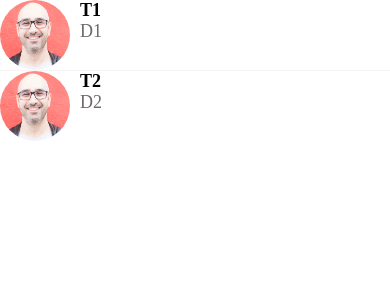
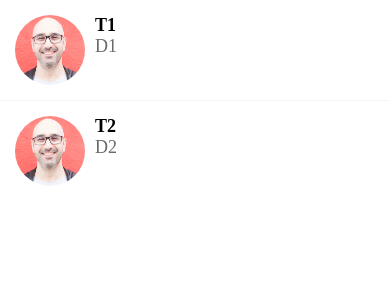
Before and after one commit to cirrusm/Done_With_It, a React Native app: screen / in a window 390 px wide. Shown: the top 300 px of the page. Built offline with nearby package versions, Linux system fonts and the light colour scheme.

Commit message:
view components

```diff
--- a/app/components/ListItem.js
+++ b/app/components/ListItem.js
@@ -17,7 +17,8 @@ export default function ListItem({title, subTitle, image}) {
 
 const styles = StyleSheet.create({
   container: {
-    flexDirection: 'row'
+    flexDirection: 'row',
+    padding: 15
   },
   image: {
     width: 70,
--- a/app/screens/MessagesScreen.js
+++ b/app/screens/MessagesScreen.js
@@ -22,9 +22,9 @@ const messages = [
 export default function MessagesScreen() {
   return (
     <Screen>
-    <FlatList data={messages}
-    keyExtractor={(message)=>message.id.toString()}
-    renderItem = {({item}) => <ListItem title={item.title} subTitle={item.description} image={item.image}/>} ItemSeparatorComponent={ListItemSeperator} />
+      <FlatList data={messages}
+      keyExtractor={(message)=>message.id.toString()}
+      renderItem = {({item}) => <ListItem title={item.title} subTitle={item.description} image={item.image}/>} ItemSeparatorComponent={ListItemSeperator} />
     </Screen>
   )
 }
```
